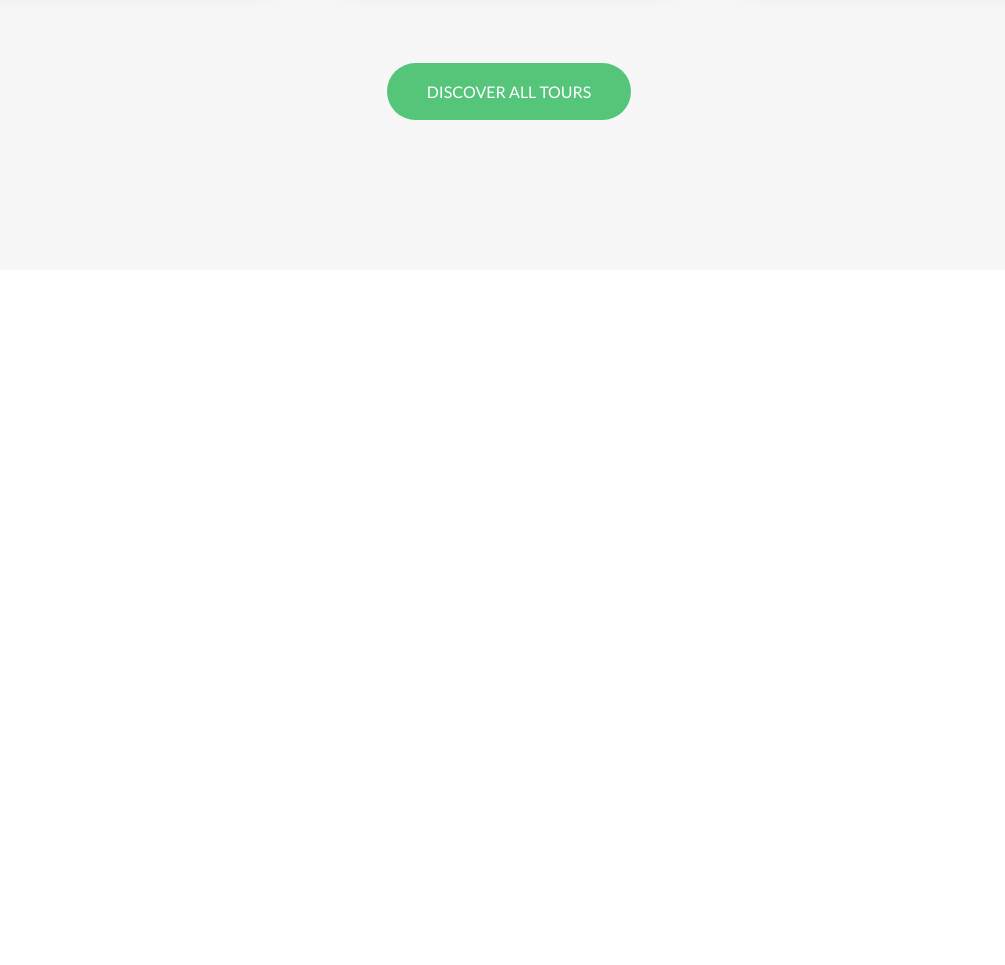
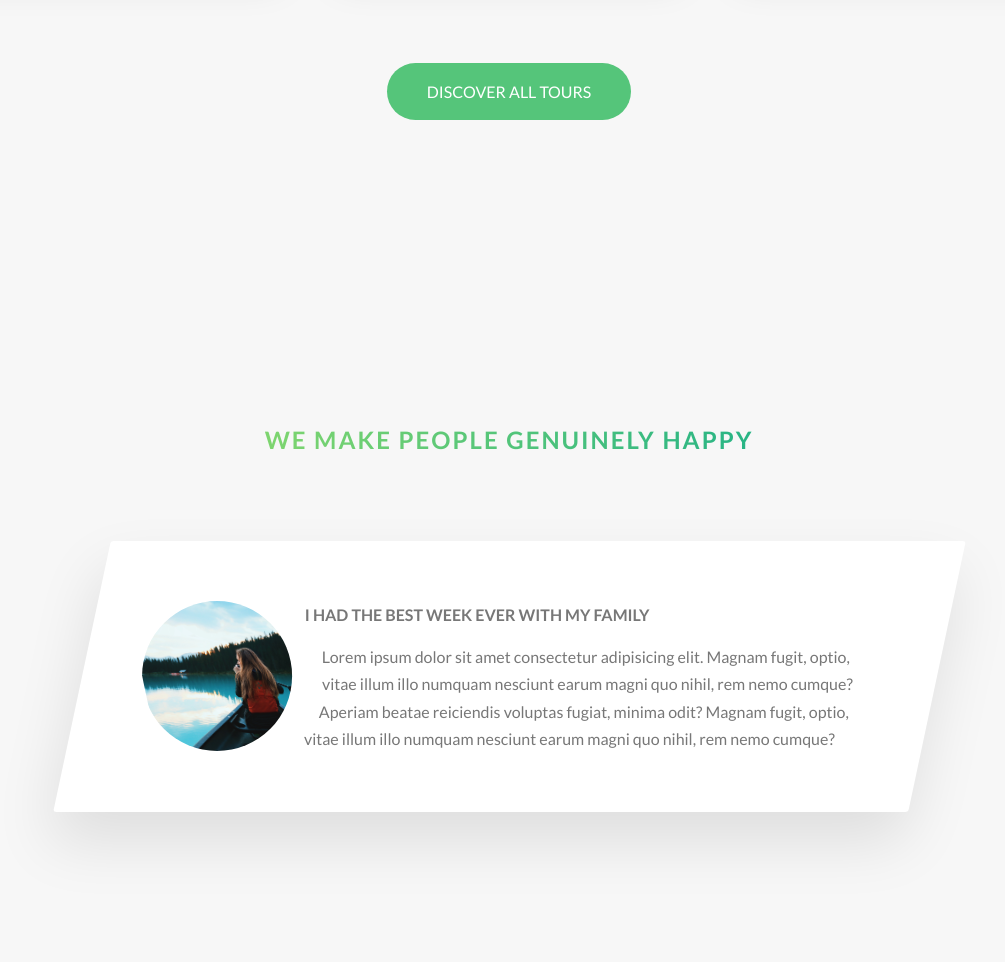
Before and after one commit to Pooya-Gordani/natours, a website: page index.html in a window 1280 px wide. Shown: the part 3056-4021 px from the top of the page, without its empty margins (131-1136 px from the left). Before the commit the page ends 3356 px from the top, so only its background shows below. Drawn offline with Linux system fonts and the light colour scheme.

Commit message:
Build the story section (part 1)

```diff
--- a/index.html
+++ b/index.html
@@ -219,6 +219,28 @@
                 <a href="#" class="btn btn--green">Discover all tours</a>
             </div>
         </section>
+
+        <section class="section-stories">
+            <div class="u-center-text">
+                <h2 class="heading-secondary u-margin-bottom-big">
+                    We make people genuinely happy
+                </h2>
+            </div>
+
+            <div class="row">
+                <div class="story">
+                    <figure class="story__shape">
+                        <img src="img/nat-8.jpg" alt="Person on a tour" class="story__img">
+                    </figure>
+                    <div class="story__text">
+                        <h3 class="heading-tertiary u-margin-bottom-small">I had the best week ever with my family</h3>
+                        <p>
+                            Lorem ipsum dolor sit amet consectetur adipisicing elit. Magnam fugit, optio, vitae illum illo numquam nesciunt earum magni quo nihil, rem nemo cumque? Aperiam beatae reiciendis voluptas fugiat, minima odit? Magnam fugit, optio, vitae illum illo numquam nesciunt earum magni quo nihil, rem nemo cumque?
+                        </p>
+                    </div>
+                </div>
+            </div>
+        </section>
     </main>
 
     <!-- <section class="grid-test">
--- /dev/null
+++ b/sass/components/_story.scss
@@ -0,0 +1,38 @@
+.story {
+    width: 75%;
+    margin: 0 auto;
+    box-shadow: 0 3rem 6rem rgba($color-black, 0.1);
+    background-color: $color-white;
+    border-radius: 3px;
+    padding: 6rem;
+    padding-left: 9rem;
+    font-size: $default-font-size;
+    // clip-path: polygon(8% 0%, 100% 0%, 92% 100%, 0% 100%);
+    transform: skewX(-12deg);
+
+    & > * {
+        transform: skew(+12deg);
+    }
+
+    &__shape{
+        width: 15rem;
+        height: 15rem;
+        float: left;
+        // background-image: cover;
+        // border-radius: 50%;
+        -webkit-shape-outside: circle(50% at 50% 50%);
+        shape-outside: circle(50% at 50% 50%);
+        -web-kit-clip-path: circle(50% at 50% 50%);
+        clip-path: circle(50% at 50% 50%);
+        transform: translateX(-3rem) skew(12deg);
+    }
+
+    &__img{
+        height: 100%;
+        transform: skew(12deg);
+    }
+
+    &__text{
+
+    }
+}
--- a/sass/main.scss
+++ b/sass/main.scss
@@ -11,6 +11,7 @@
 @import "components/card";
 @import "components/compositions";
 @import "components/feature-box";
+@import "components/story";
 
 @import "layout/grid";
 @import "layout/header";
--- a/sass/pages/_home.scss
+++ b/sass/pages/_home.scss
@@ -27,3 +27,8 @@
     margin-top: -10rem;
     // transform: translateY(-10rem);
 }
+
+.section-stories{
+    padding: 15rem 0;
+    background-color: $color-grey-light-1;
+}
```
Also changed, not shown: css/style.css, 1 other file.
